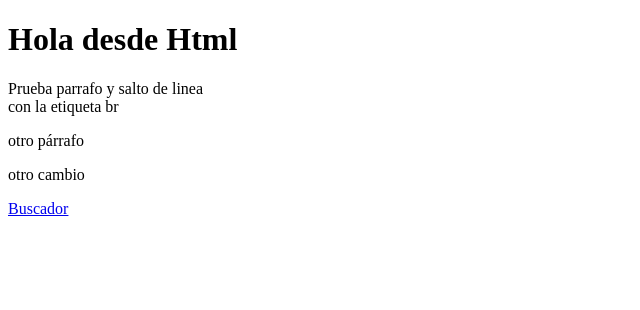
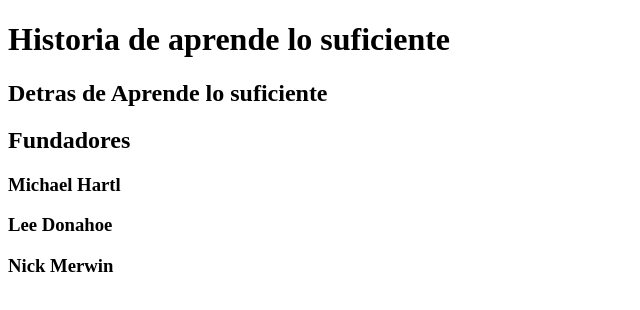
Before and after one commit to garaPM/le.htmlcss.book, a plain HTML site: page index.html in a window 1280 px wide. Shown: the whole page, without its empty margins (0-640 px from the left). Drawn offline with Linux system fonts and the light colour scheme.

Commit message:
Add new content and several headings

```diff
--- a/index.html
+++ b/index.html
@@ -4,16 +4,14 @@
 	<meta charset="UTF-8">
 	<meta http-equiv="X-UA-Compatible" content="IE=edge">
 	<meta name="viewport" content="width=device-width, initial-scale=1.0">
-	<title>Prueba index</title>
+	<title>Aprende lo suficiente para se Peligroso</title>
 </head>
 <body>
-	<h1>Hola desde Html</h1>
-	<p>
-		Prueba parrafo y salto de linea <br>
-		con la etiqueta br
-	 </p>
-	<p>otro párrafo</p>
-	<p>otro cambio</p>
-	<a href="https://www.google.cl">Buscador</a>
+	<h1>Historia de aprende lo suficiente</h1>
+	<h2>Detras de Aprende lo suficiente</h2>
+	<h2>Fundadores</h2>
+	<h3>Michael Hartl</h3>
+	<h3>Lee Donahoe</h3>
+	<h3>Nick Merwin</h3>
 </body>
 </html>
```
